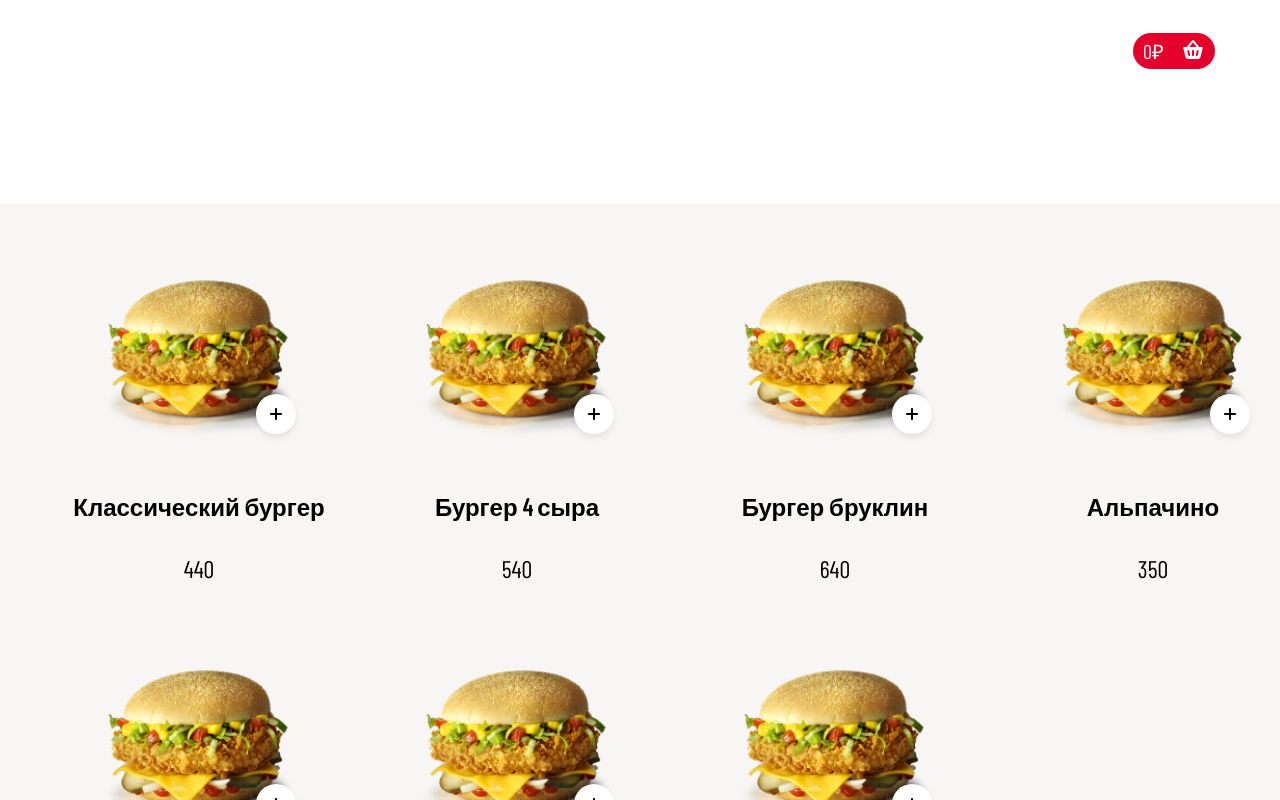
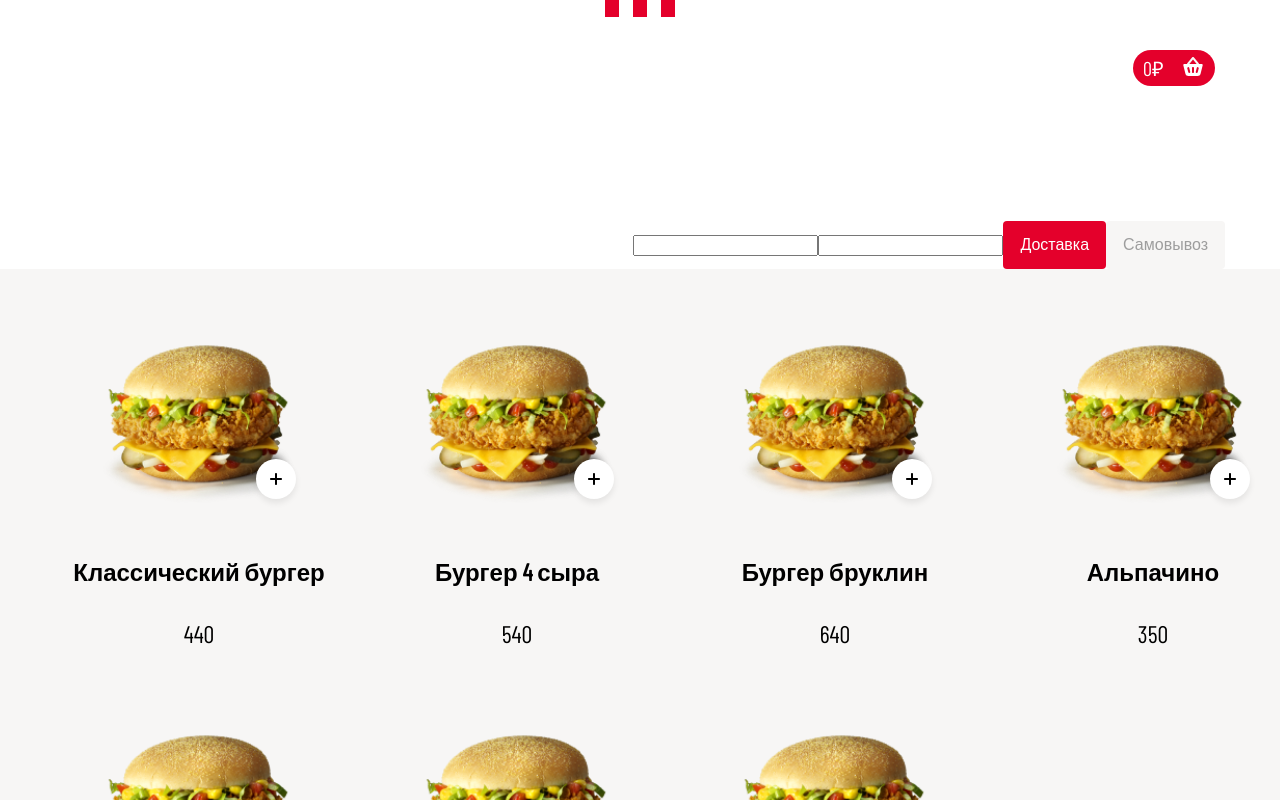
Before and after one commit to marid01/fast-food-shop, a React (Create React App) app: page /#/ in a window 1280 px wide. Shown: the top 800 px of the page. Built offline with nearby package versions, Linux system fonts and the light colour scheme; data requests are answered from the project's data file.

Commit message:
saving before move button-basket

```diff
--- a/package.json
+++ b/package.json
@@ -7,6 +7,7 @@
     "@testing-library/react": "^12.1.4",
     "@testing-library/user-event": "^13.5.0",
     "axios": "^0.22.0",
+    "classnames": "^2.2.6",
     "json-server": "^0.16.1",
     "react": "^17.0.2",
     "react-dom": "^17.0.2",
--- a/src/App.js
+++ b/src/App.js
@@ -7,6 +7,12 @@ import Home from "./pages/Home/Home";
 function App() {
     return (
         <div className="wrapper">
+            <header className="header"><svg width="70" height="17" viewBox="0 0 70 17" fill="none" xmlns="http://www.w3.org/2000/svg">
+                <rect width="14" height="17" fill="#E4002B"/>
+                <rect x="28" width="14" height="17" fill="#E4002B"/>
+                <rect x="56" width="14" height="17" fill="#E4002B"/>
+            </svg>
+            </header>
             <div className="content">
                 <Routes>
                     <Route path="/" element={<Home/>}/>
--- /dev/null
+++ b/src/components/DeliveryBlock.jsx
@@ -0,0 +1,30 @@
+import React, {useState} from 'react';
+import classNames from "classnames";
+
+function DeliveryBlock(props) {
+    const availableTypes = ['Доставка', 'Самовывоз'];
+    const [activeType, setActiveType] = useState(0);
+
+    const onSelectType = (index) => {
+        setActiveType(index);
+    };
+
+    return (
+        <div className="delivery">
+            <input name="street" type="text"/>
+            <input name="house" type="text"/>
+            {availableTypes.map((type, index) => (
+                <button
+                    key={type}
+                    onClick={() => onSelectType(index)}
+                    className={classNames('btn', {
+                        active: activeType === index,
+                    })}>
+                    <span>{type}</span>
+                </button>
+            ))}
+        </div>
+    );
+}
+
+export default DeliveryBlock;
--- a/src/pages/Home/Home.jsx
+++ b/src/pages/Home/Home.jsx
@@ -6,6 +6,7 @@ import TwisterBlock from "../../components/TwisterBlock/TwisterBlock";
 import ChickenBlock from "../../components/ChickenBlock/ChickenBlock";
 import {fetchChicken} from "../../redux/actions/chicken";
 import {fetchTwister} from "../../redux/actions/twister";
+import DeliveryBlock from "../../components/DeliveryBlock";
 
 function Home() {
     const itemsBurger = useSelector(({burger}) => burger.items);
@@ -30,7 +31,7 @@ function Home() {
     };
 
     return (
-        <div className="content">
+        <div className="main">
             <div className="basket-header">
                 <div className="container">
                    <div className="basket-header__inner">
@@ -44,6 +45,13 @@ function Home() {
                            </div>
                        </a>
                    </div>
+                </div>
+            </div>
+            <div className="delivery-block">
+                <div className="container">
+                    <div className="delivery-block__inner">
+                        <DeliveryBlock/>
+                    </div>
                 </div>
             </div>
             <div className="content__items-burger">
--- a/src/scss/App.scss
+++ b/src/scss/App.scss
@@ -14,3 +14,8 @@ body {
   margin: 0 auto;
   padding: 0 15px;
 }
+
+.header {
+  display: flex;
+  justify-content: center;
+}
--- a/src/scss/_fonts.scss
+++ b/src/scss/_fonts.scss
@@ -1 +1 @@
-@import url('https://fonts.googleapis.com/css2?family=Barlow+Condensed&display=swap');
+@import url('https://fonts.googleapis.com/css2?family=Abel&family=Barlow+Condensed&display=swap');
--- a/src/scss/components/_all.scss
+++ b/src/scss/components/_all.scss
@@ -1,3 +1,4 @@
+@import "./delivery";
 @import "./burger-block";
 @import "./twister-block";
 @import "./chicken-block";
--- /dev/null
+++ b/src/scss/components/_delivery.scss
@@ -0,0 +1,25 @@
+.delivery-block__inner {
+  display: flex;
+  justify-content: end;
+}
+
+.delivery {
+
+}
+
+.btn {
+  font-family: 'Abel', sans-serif;
+  font-style: normal;
+  font-weight: 400;
+  font-size: 16px;
+  line-height: 24px;
+  padding: 12px 17px;
+  border: none;
+  background: #F7F6F5;
+  color: #9D9D9D;
+  border-radius: 4px;
+}
+.active {
+  background: #E4002B;
+  color: #FFFFFF;
+}
```
Also changed, not shown: public/img/svg/logo.svg (added), 1 other file (tests, documents, lock files or other folders).
